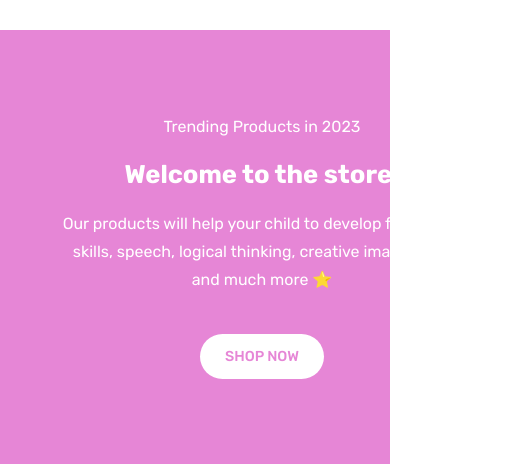
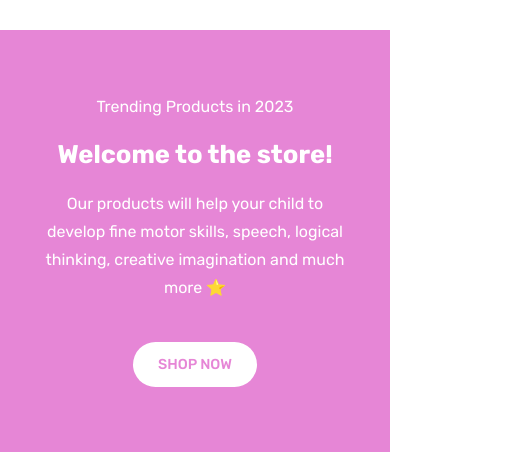
Before and after one commit to Polina-eliza/smart-baby-firebase, a React (Create React App) app: page /home in a window 390 px wide. Shown: the part 140-614 px from the top of the page, 512 px wide, since content can reach past the window. Built offline with nearby package versions, Linux system fonts and the light colour scheme; no server answers.

Commit message:
edited home hero section

```diff
--- a/src/routers/Routers.js
+++ b/src/routers/Routers.js
@@ -11,7 +11,7 @@ import ProtectedRoute from "./ProtectedRoute";
 const Router = () => {
   return (
     <Routes>
-      <Route path="/" element={<Navigate to="home" />} />
+      <Route path="/" element={<Navigate to="/home" />} />
       <Route path="home" element={<Home />} />
       <Route path="shop" element={<Shop />} />
       <Route path="shop/:id" element={<ProductDetails />} />
--- a/src/styles/Home.css
+++ b/src/styles/Home.css
@@ -122,5 +122,11 @@
         font-size: 1.4rem;
     }
 
+    .hero__content {
+        padding: 25px;
+        width: 100%;
+        margin: 0 auto;
+    }
+
 
 }
```
